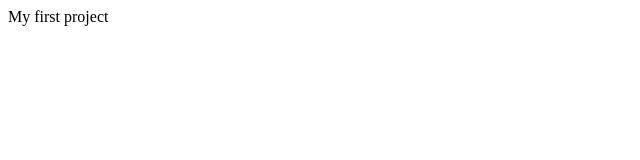
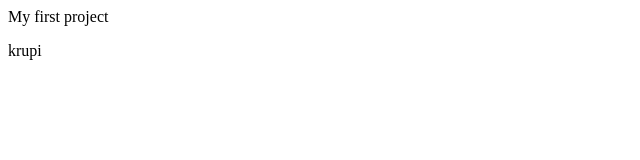
Before and after one commit to krupitech/test, a plain HTML site: page index.html in a window 1280 px wide. Shown: the full height of the page, 0-640 px from the left. Drawn offline with Linux system fonts and the light colour scheme.

Commit message:
Added a new file

```diff
--- a/index.html
+++ b/index.html
@@ -1 +1,2 @@
 <p>My first project</p>
+<p>krupi</p>
```
Also changed, not shown: style.css (added).
